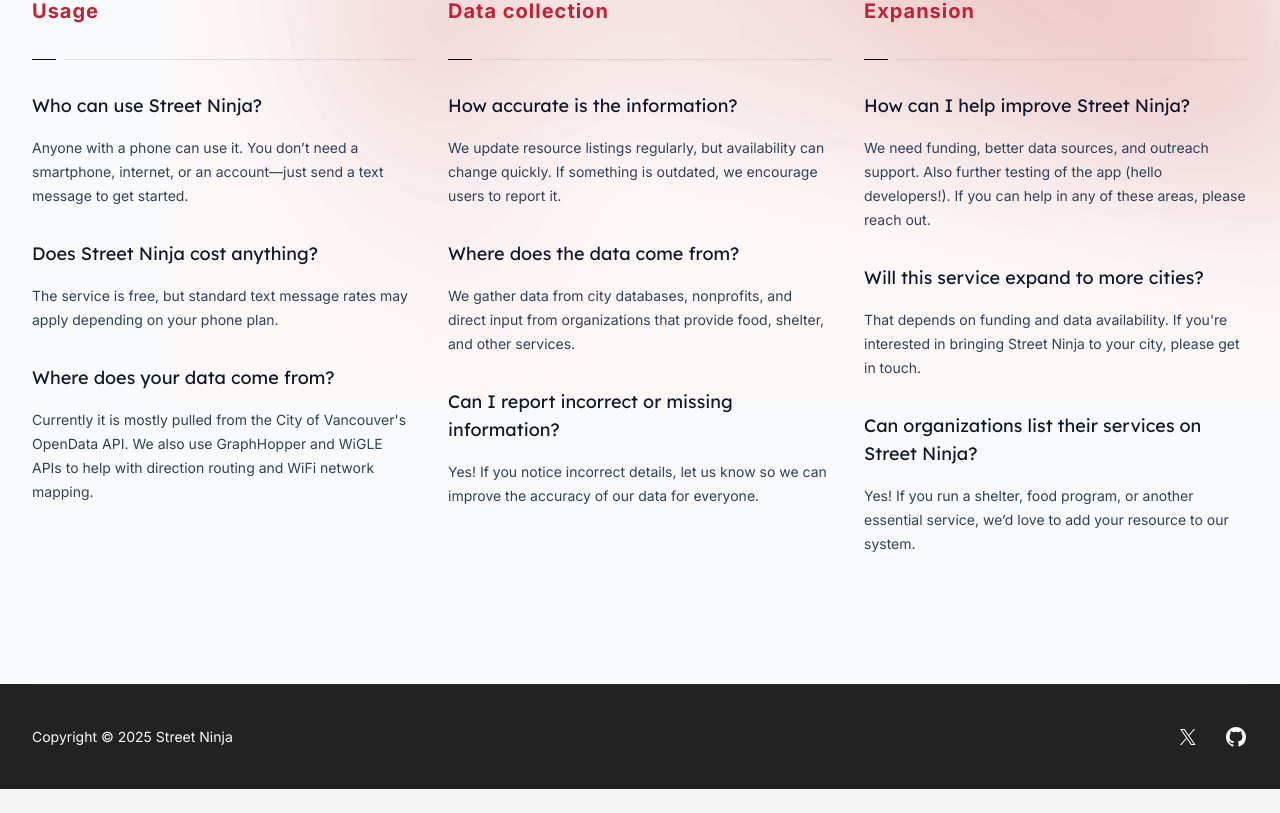
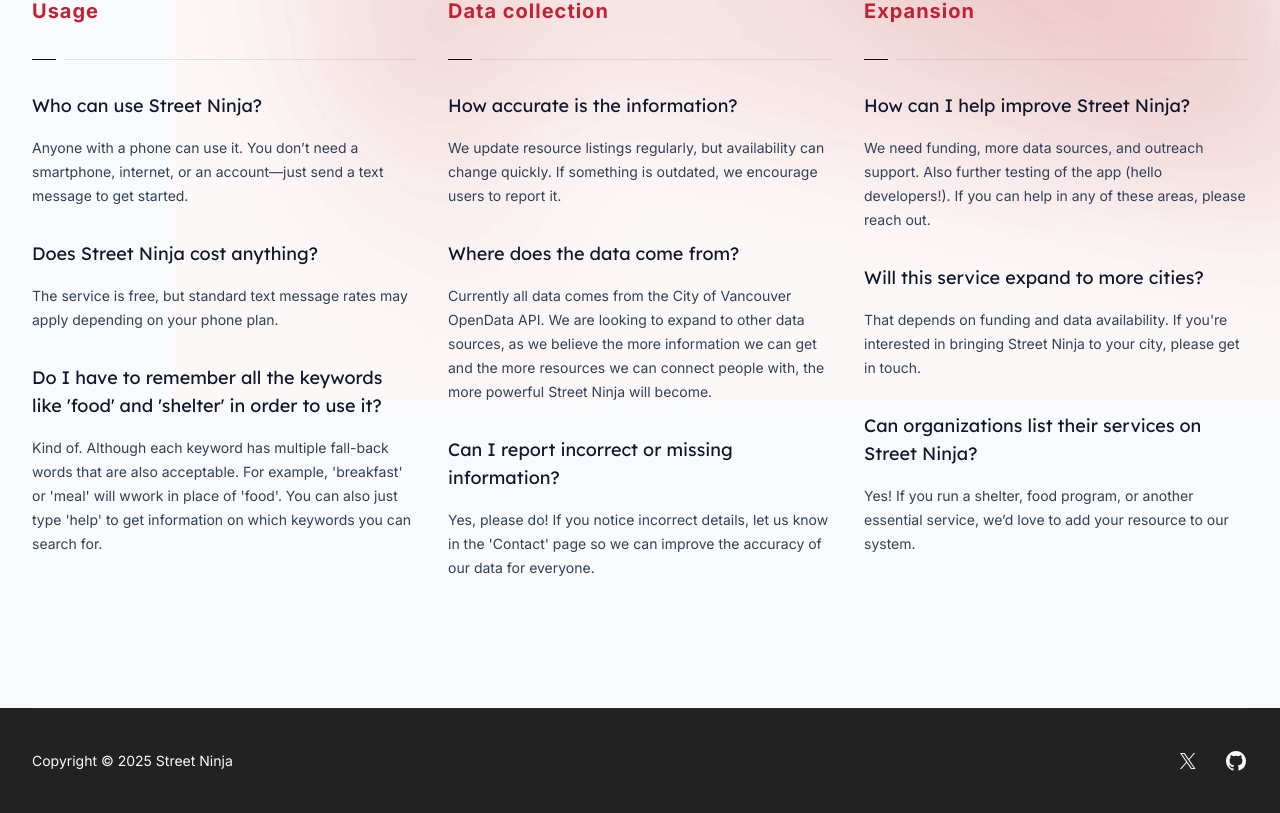
Before and after one commit to FirstFlush/website_street_ninja, a Next.js app: page / in a window 1280 px wide. Shown: the part 4870-5683 px from the top of the page. Before the commit the page ends 5659 px from the top, so only its background shows below. Built offline with nearby package versions, Linux system fonts and the light colour scheme.

Commit message:
updated FAQ data

```diff
--- a/src/components/sections/faqs/faqData.ts
+++ b/src/components/sections/faqs/faqData.ts
@@ -18,9 +18,9 @@
           'The service is free, but standard text message rates may apply depending on your phone plan.',
       },
       {
-        question: 'Where does your data come from?',
+        question: "Do I have to remember all the keywords like 'food' and 'shelter' in order to use it?",
         answer:
-          "Currently it is mostly pulled from the City of Vancouver's OpenData API. We also use GraphHopper and WiGLE APIs to help with direction routing and WiFi network mapping.",
+          "Kind of. Although each keyword has multiple fall-back words that are also acceptable. For example, 'breakfast' or 'meal' will wwork in place of 'food'. You can also just type 'help' to get information on which keywords you can search for."
       },
     ],
   },
@@ -35,12 +35,12 @@
       {
         question: 'Where does the data come from?',
         answer:
-          'We gather data from city databases, nonprofits, and direct input from organizations that provide food, shelter, and other services.',
+          'Currently all data comes from the City of Vancouver OpenData API. We are looking to expand to other data sources, as we believe the more information we can get and the more resources we can connect people with, the more powerful Street Ninja will become.',
       },
       {
         question: 'Can I report incorrect or missing information?',
         answer:
-          'Yes! If you notice incorrect details, let us know so we can improve the accuracy of our data for everyone.',
+          "Yes, please do! If you notice incorrect details, let us know in the 'Contact' page so we can improve the accuracy of our data for everyone.",
       },
     ],
   },
@@ -51,7 +51,7 @@
       {
         question: 'How can I help improve Street Ninja?',
         answer:
-          'We need funding, better data sources, and outreach support. Also further testing of the app (hello developers!). If you can help in any of these areas, please reach out.',
+          'We need funding, more data sources, and outreach support. Also further testing of the app (hello developers!). If you can help in any of these areas, please reach out.',
       },
       {
         question: 'Will this service expand to more cities?',
```
